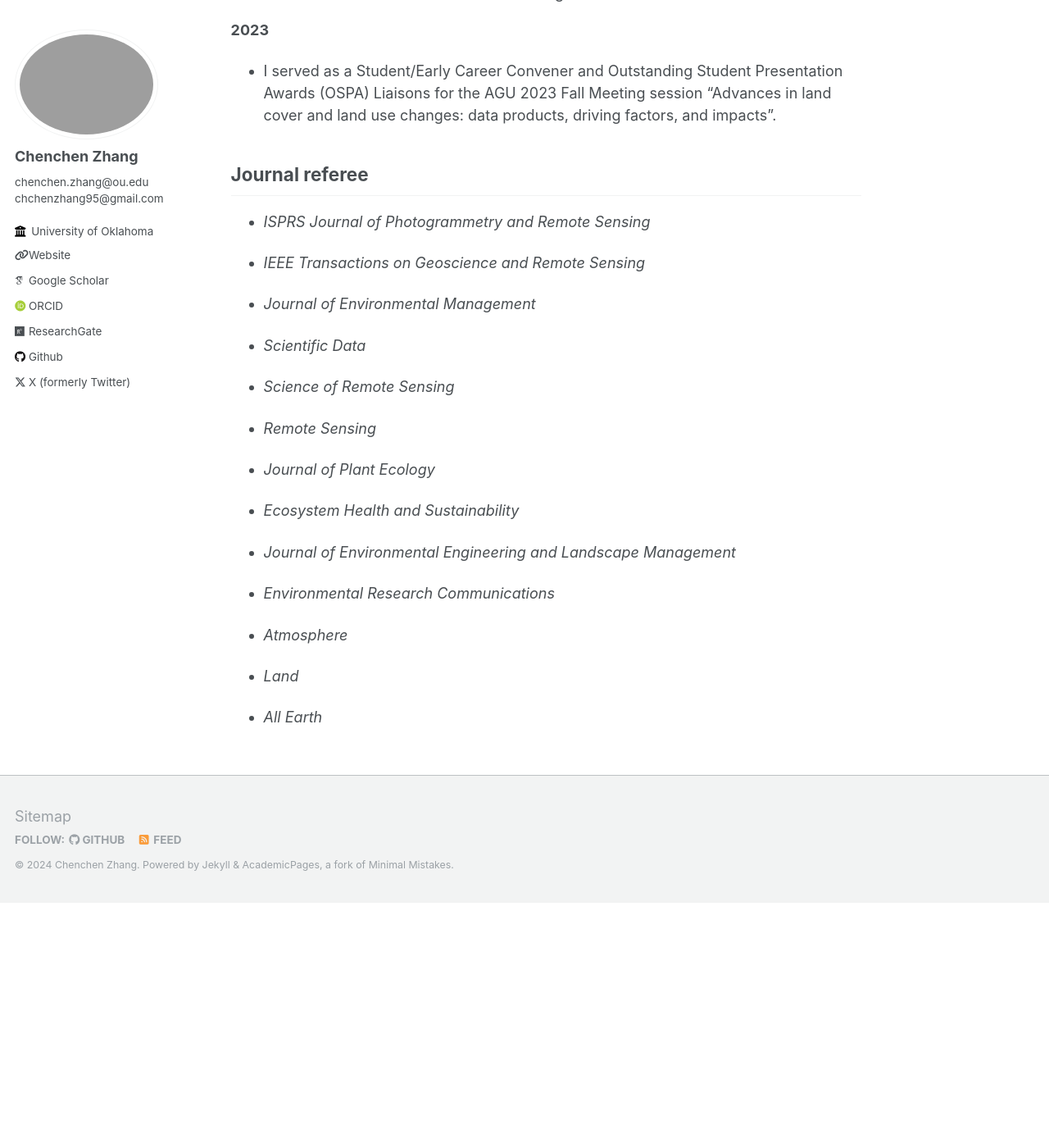
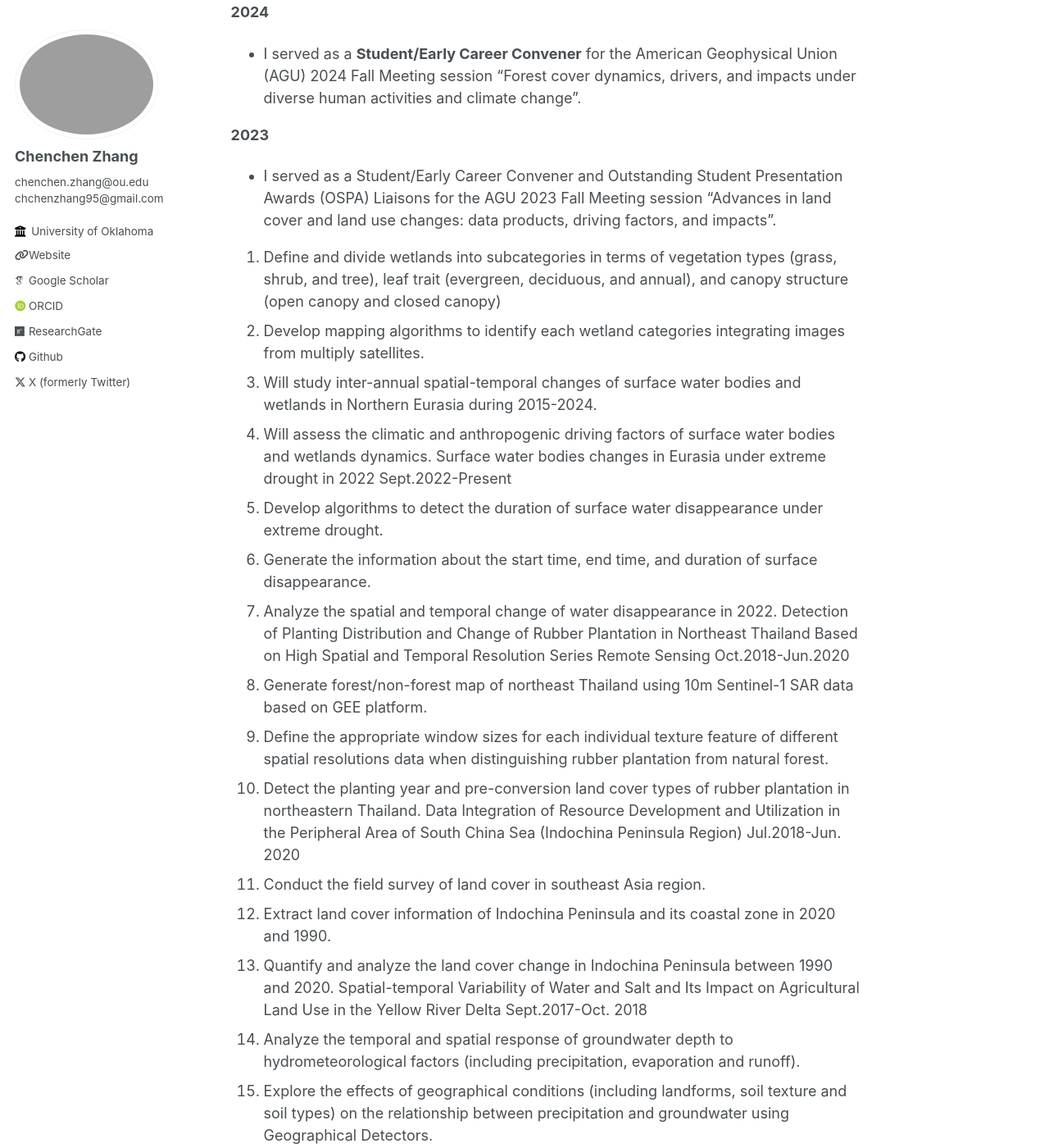
Before and after one commit to rszcc/rszcc.github.io, a Jekyll site: the page built from _pages/projects.md, in a window 1280 px wide and 1400 px high, scrolled down 582 px. Shown: the whole window at 82% size. Built offline with Jekyll 4.4.1, drawn with Linux system fonts in a browser that asks for light colours; some web fonts are replaced; before the commit the page ends 1683 px from its top, so only the background shows below that; some of the changed text lies outside the part shown.

Commit message:
Update projects.md

```diff
--- a/_pages/projects.md
+++ b/_pages/projects.md
@@ -4,10 +4,17 @@ title: "Reserach Projects"
 author_profile: true
 ---
 
-## Scientific workshops
+## Water-related Land Cover Dynamics in Northeast Asia Under Climate Change and Anthropogenic Activities
 
-**2022-present**
-* I serve as the contact person and moderator for the International Forum on Ecology and Evolution of Avian Influenza [(IFEEAI)]((https://www.ceom.ou.edu/outreach/workshops/content/10)) and have held 61 webinars by July 2024.
+**08/2021-present**
+
+**Advisor**: _Prof. [Xiangming Xiao](https://scholar.google.com/citations?user=71350TcAAAAJ&hl=en)_
+
+I serve as the contact person and moderator for the International Forum on Ecology and Evolution of Avian Influenza [(IFEEAI)]((https://www.ceom.ou.edu/outreach/workshops/content/10)) and have held 61 webinars by July 2024.
+
+**Related publications**:
+
+
 
 ## Scientific conferences
 
@@ -20,29 +27,26 @@ Geophysical Union (AGU) 2024 Fall Meeting session “Forest cover dynamics, driv
 
 * I served as a Student/Early Career Convener and Outstanding Student Presentation Awards (OSPA) Liaisons for the AGU 2023 Fall Meeting session “Advances in land cover and land use changes: data products, driving factors, and impacts”.
 
-## Journal referee
+1. Define and divide wetlands into subcategories in terms of vegetation types (grass, shrub, and tree), leaf trait (evergreen, deciduous, and annual), and canopy structure (open canopy and closed canopy)
+2. Develop mapping algorithms to identify each wetland categories integrating images from multiply satellites.
+3. Will study inter-annual spatial-temporal changes of surface water bodies and wetlands in Northern Eurasia during 2015-2024.
+4. Will assess the climatic and anthropogenic driving factors of surface water bodies and wetlands dynamics.
+Surface water bodies changes in Eurasia under extreme drought in 2022       Sept.2022-Present
+1. Develop algorithms to detect the duration of surface water disappearance under extreme drought.
+2. Generate the information about the start time, end time, and duration of surface disappearance.
+3. Analyze the spatial and temporal change of water disappearance in 2022.
+Detection of Planting Distribution and Change of Rubber Plantation in Northeast Thailand Based on High Spatial and Temporal Resolution Series Remote Sensing   Oct.2018-Jun.2020
+1. Generate forest/non-forest map of northeast Thailand using 10m Sentinel-1 SAR data based on GEE platform.
+2. Define the appropriate window sizes for each individual texture feature of different spatial resolutions data when distinguishing rubber plantation from natural forest.
+3. Detect the planting year and pre-conversion land cover types of rubber plantation in northeastern Thailand.
+Data Integration of Resource Development and Utilization in the Peripheral Area of South China Sea (Indochina Peninsula Region)                                                        Jul.2018-Jun. 2020
+1. Conduct the field survey of land cover in southeast Asia region.
+2. Extract land cover information of Indochina Peninsula and its coastal zone in 2020 and 1990.
+3. Quantify and analyze the land cover change in Indochina Peninsula between 1990 and 2020.
+Spatial-temporal Variability of Water and Salt and Its Impact on Agricultural Land Use in the Yellow River Delta                                                                                     Sept.2017-Oct. 2018
+1. Analyze the temporal and spatial response of groundwater depth to hydrometeorological factors (including precipitation, evaporation and runoff).
+2. Explore the effects of geographical conditions (including landforms, soil texture and soil types) on the relationship between precipitation and groundwater using Geographical Detectors.
 
-  * _ISPRS Journal of Photogrammetry and Remote Sensing_
-
-  * _IEEE Transactions on Geoscience and Remote Sensing_
-
-  * _Journal of Environmental Management_
-
-  * _Scientific Data_
-
-  * _Science of Remote Sensing_
-
-  * _Remote Sensing_
-
- * _Journal of Plant Ecology_
-
- * _Ecosystem Health and Sustainability_
-
- * _Journal of Environmental Engineering and Landscape Management_
-
- * _Environmental Research Communications_
-
- * _Atmosphere_
 
  * _Land_
 
```
